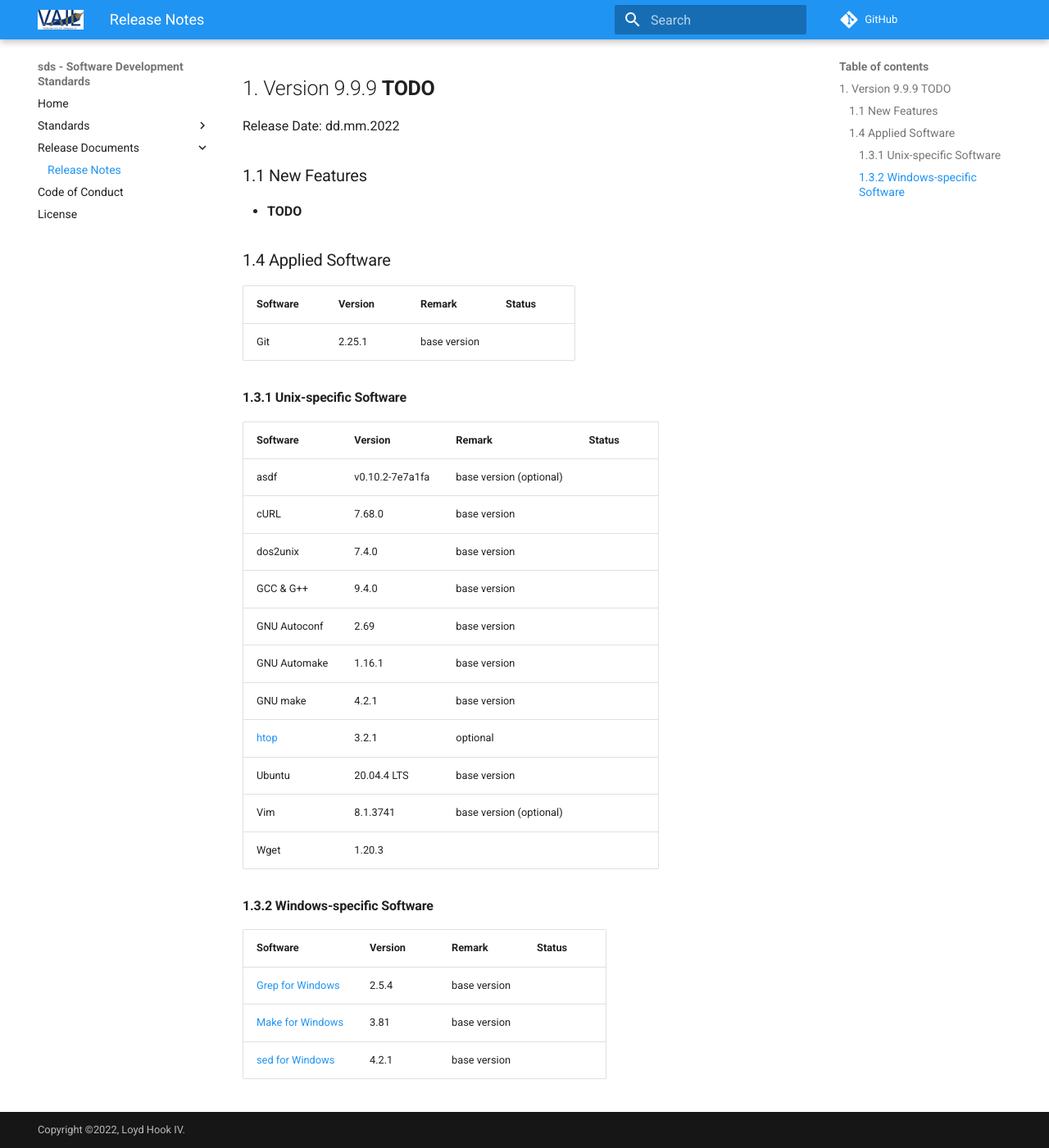
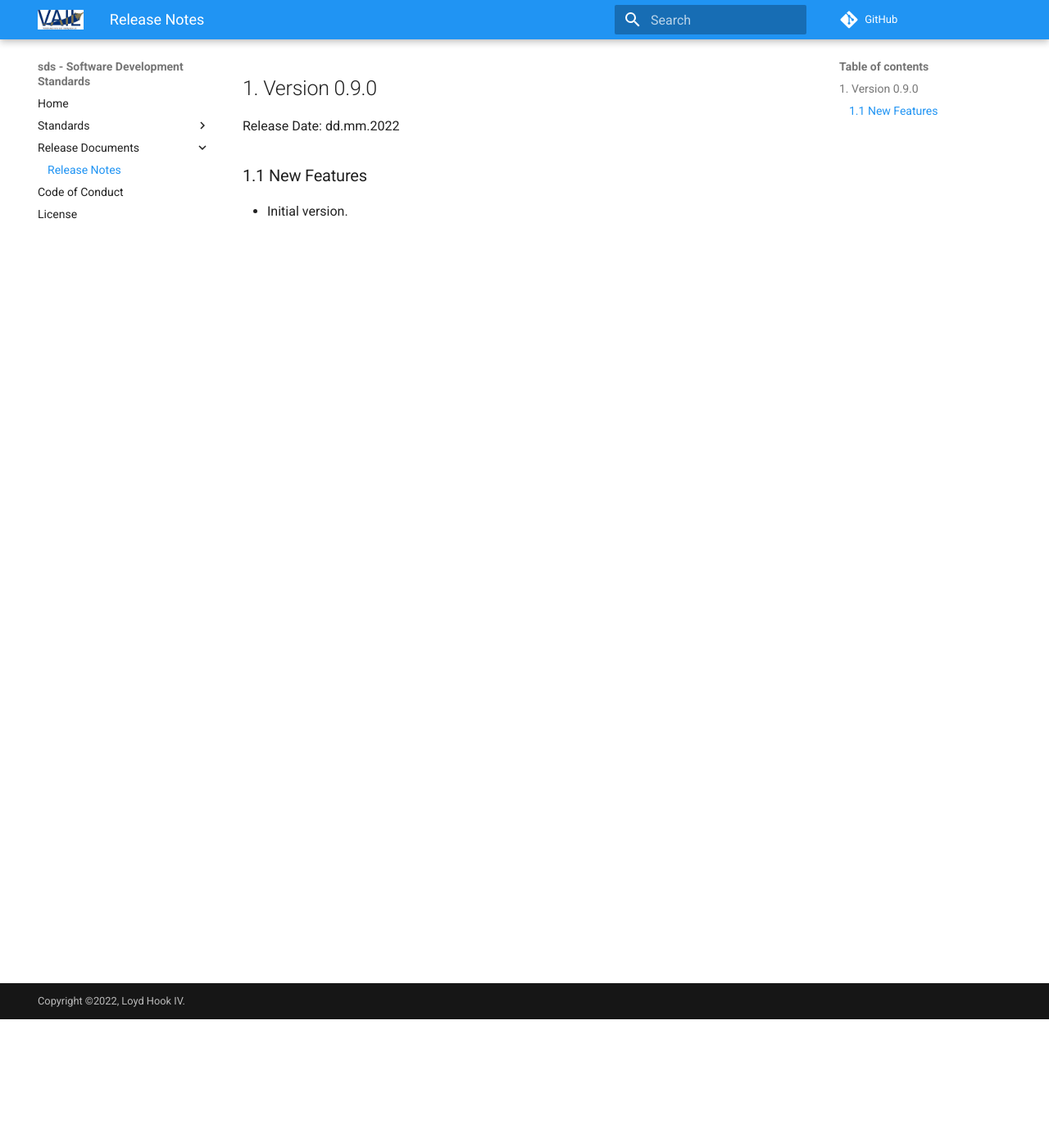
Before and after one commit to FAA-VAIL-Project/sds, an MkDocs documentation site: the page built from docs/release_notes.md, in a window 1280 px wide and 1400 px high, scrolled down 157 px. Shown: the whole window at 82% size. Built offline with MkDocs 1.6.1 and Material for MkDocs 9.7.7, drawn with Linux system fonts in a browser that asks for light colours; comment, search, counter and statistics services are not loaded; grey boxes are pictures that could not be loaded.

Commit message:
Initial setup.

```diff
--- a/docs/release_notes.md
+++ b/docs/release_notes.md
@@ -1,44 +1,13 @@
 # sds - Release Notes
 
-![Coveralls GitHub](https://img.shields.io/coveralls/github/FAA-VAIL-Project/openGCA.svg)
 ![GitHub (Pre-)Release](https://img.shields.io/github/v/release/FAA-VAIL-Project/sds?include_prereleases)
 ![GitHub (Pre-)Release Date](https://img.shields.io/github/release-date-pre/FAA-VAIL-Project/sds)
-![GitHub commits since latest release](https://img.shields.io/github/commits-since/FAA-VAIL-Project/sds/0.9.6)
+![GitHub commits since latest release](https://img.shields.io/github/commits-since/FAA-VAIL-Project/sds/0.9.0)
 
-## 1. Version 9.9.9 **TODO**
+## 1. Version 0.9.0
 
 Release Date: dd.mm.2022
 
 ### 1.1 New Features
 
-- **TODO**
-
-### 1.4 Applied Software
-
-| Software                                                                      | Version                | Remark                              | Status  |
-|:------------------------------------------------------------------------------|:-----------------------|:------------------------------------|---------|
-| Git                                                                           | 2.25.1                 | base version                        |         |
-
-#### 1.3.1 Unix-specific Software
-
-| Software                                                        | Version         | Remark                    | Status |
-|:----------------------------------------------------------------|:----------------|:--------------------------|--------|
-| asdf                                                            | v0.10.2-7e7a1fa | base version (optional)   |        |
-| cURL                                                            | 7.68.0          | base version              |        |
-| dos2unix                                                        | 7.4.0           | base version              |        |
-| GCC & G++                                                       | 9.4.0           | base version              |        |
-| GNU Autoconf                                                    | 2.69            | base version              |        |
-| GNU Automake                                                    | 1.16.1          | base version              |        |
-| GNU make                                                        | 4.2.1           | base version              |        |
-| [htop](https://htop.dev){:target="_blank"}                      | 3.2.1           | optional                  |        |
-| Ubuntu                                                          | 20.04.4 LTS     | base version              |        |
-| Vim                                                             | 8.1.3741        | base version (optional)   |        |
-| Wget                                                            | 1.20.3          |                           |        |
-
-#### 1.3.2 Windows-specific Software
-
-| Software                                                                                | Version | Remark                   | Status |
-|:----------------------------------------------------------------------------------------|:--------|:-------------------------|--------|
-| [Grep for Windows](http://gnuwin32.sourceforge.net/packages/grep.htm){:target="_blank"} | 2.5.4   | base version             |        |
-| [Make for Windows](http://gnuwin32.sourceforge.net/packages/make.htm){:target="_blank"} | 3.81    | base version             |        |
-| [sed for Windows](http://gnuwin32.sourceforge.net/packages/sed.htm){:target="_blank"}   | 4.2.1   | base version             |        |
+- Initial version.
```
Also changed, not shown: README.md (+4 -0 lines), docs/best_practises_cpp.md (+1 -1 lines), docs/best_practises_python.md (+1 -1 lines), docs/best_practises_software_development.md (+1 -2 lines), docs/index.md (+1 -3 lines).
